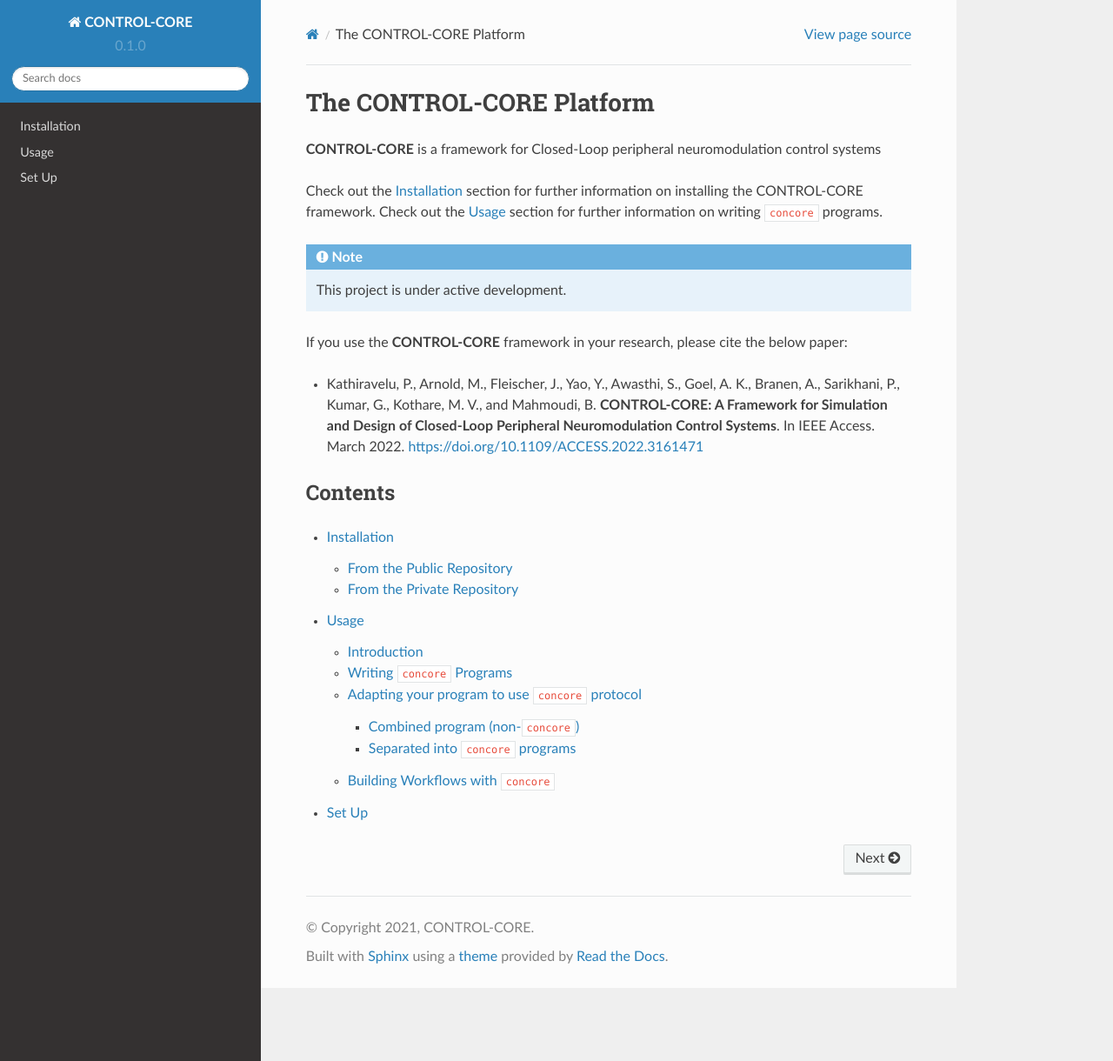
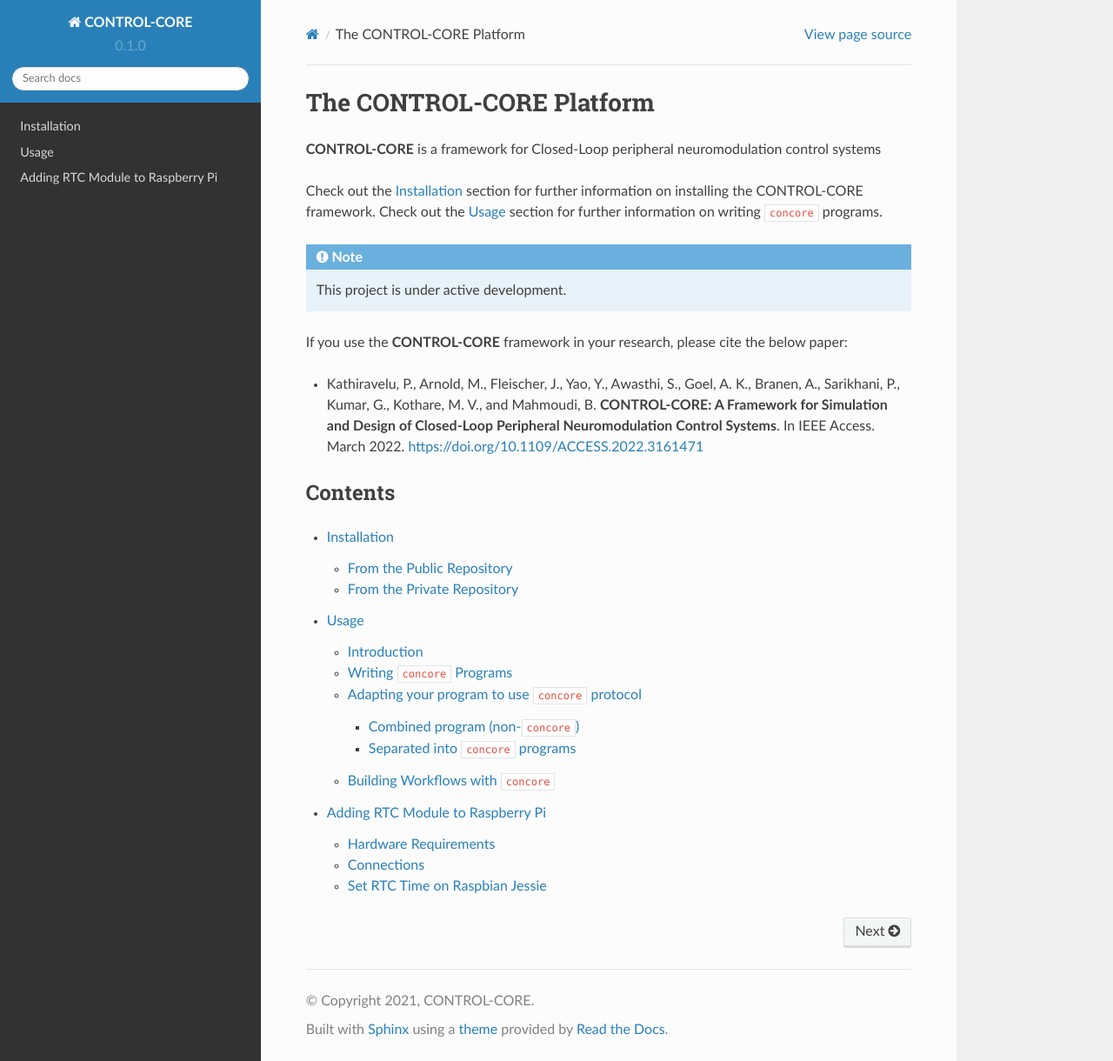
Before and after one commit to ControlCore-Project/documentation, a Sphinx documentation site: the page built from docs/source/index.rst, in a window 1280 px wide and 1220 px high. Shown: the whole window at 87% size. Built offline with Sphinx 7.4.7 and the Read the Docs theme 2.0.0, drawn with Linux system fonts in a browser that asks for light colours; some of the changed lines change nothing that is shown.

Commit message:
Documentation of how to set raspberry Pi

```diff
--- a/docs/source/RaspberryPi.rst
+++ /dev/null
@@ -1,2 +0,0 @@
-Set Up
-=======
--- a/docs/source/index.rst
+++ b/docs/source/index.rst
@@ -22,4 +22,4 @@ Contents
 .. toctree::
    installation
    usage
-   RaspberryPi
+   raspberrypi
--- /dev/null
+++ b/docs/source/raspberrypi.rst
@@ -0,0 +1,80 @@
+Adding RTC Module to Raspberry Pi
+=================================
+
+The **Real-Time Clock** (RTC) module is a device that keeps time even when the power is off or the battery is removed.
+
+By default, the Raspberry Pi is intended to be connected to the Internet via Ethernet or Wi-Fi to update the time automatically from global NTP (Network Time Protocol) servers.
+
+However, an RTC module is necessary for running Concore on a Raspberry Pi without a network connection, ensuring the preservation of accurate time even during power outages.
+
+Hardware Requirements
+---------------------
+
+1. Raspberry Pi
+2. Micro USB power supply
+3. SD card with Raspbian OS installed
+4. USB keyboard and mouse
+5. HDMI-capable monitor
+6. Real-Time Clock module for Raspberry Pi
+
+Connections
+-----------
+
+Connect the RTC module to the Raspberry Pi's GPIO pins as follows:
+
+- RTC module to Raspberry Pi GPIO Pins:
+
+    - VCC    ----------->  Pin No. 1 (3.3V)
+    - Data   ----------->  Pin No. 3 (GPIO2)
+    - Clock  ----------->  Pin No. 5 (GPIO3)
+    - NC     ----------->  Pin No. 7 (GPIO4)
+    - GND    ----------->  Pin No. 9 (GND)
+
+- Additionally:
+
+    - Connect a USB keyboard and mouse to the Raspberry Pi.
+    - Connect a monitor to the Raspberry Pi's HDMI port.
+    - Connect the power supply.
+
+Set RTC Time on Raspbian Jessie
+-------------------------------
+
+- On terminal run::
+
+    sudo nano /boot/config.txt
+
+  Add "dtoverlay=i2c-rtc,ds3231" at the end of file.
+
+- Reboot RaspberryPi
+
+- On terminal run ::
+
+    sudo i2cdectect -y 1
+
+  Now, it should display UU instead of 0x68. Once you have the kernel driver running, i2cdetect will skip over 0x68 and display UU instead, this means its working!
+
+- Disable the "fake hwclock" which interferes with the 'real' hwclock::
+
+    sudo apt-get -y remove fake-hwclock
+    sudo update-rc.d -f fake-hwclock remove
+
+- Read the time directly from the RTC with::
+
+    sudo hwclock -D -r
+
+  when you first plug in the RTC module, it's going to have wrong time because it has to be set once.
+
+- Plug in Ethernet or WiFi to let the Pi sync the right time from the Internet.
+
+- Run::
+
+    # to write the time
+    sudo hwclock -w
+
+    # to read the time
+    sudo hwclock -r
+
+
+- Once the time is set, make sure the RTC module is connected so that the time is saved.
+
+That's it! Next time you boot the time will automatically be synced from the RTC module without internet connection.
```
